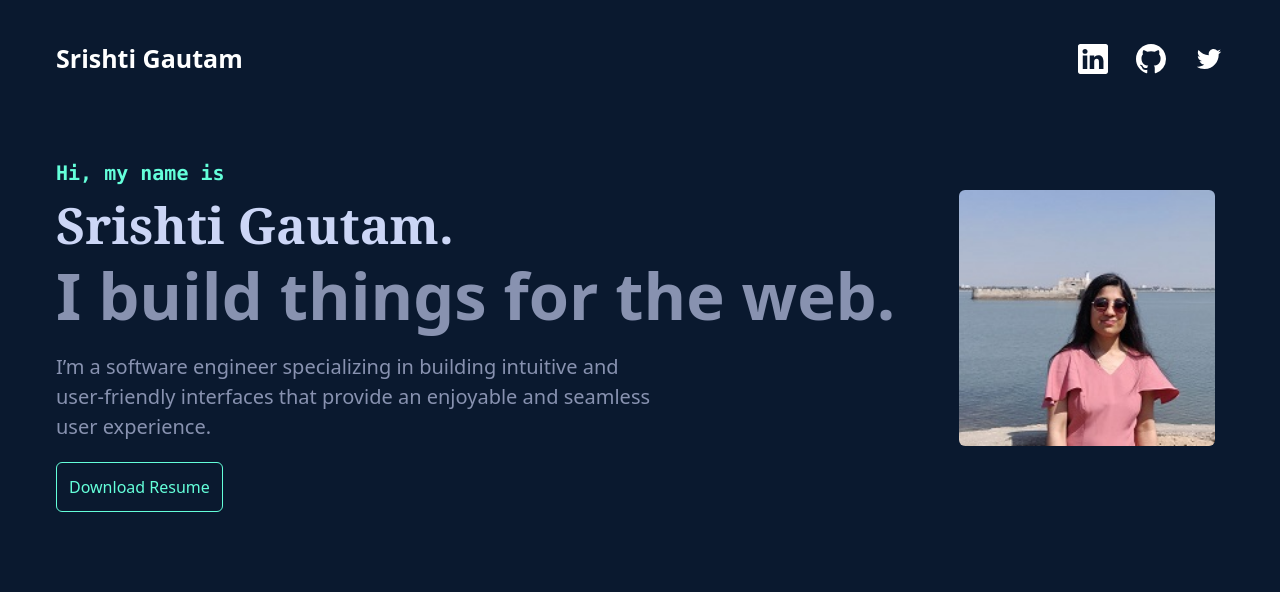
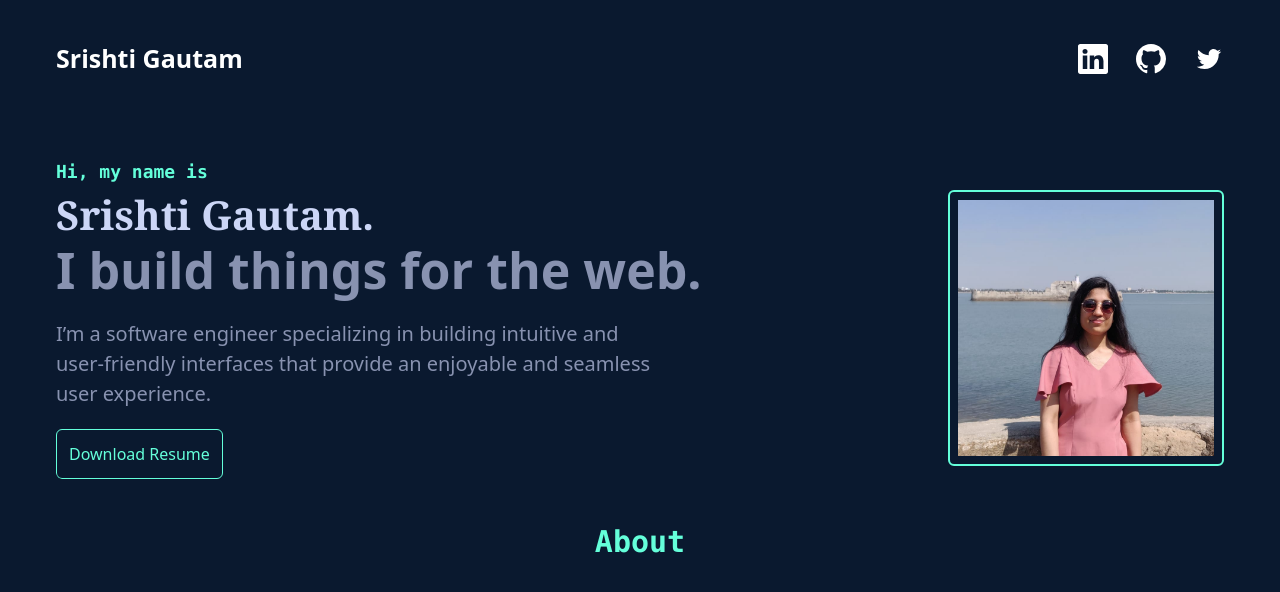
Before and after one commit to srishtigautam21/srishti-portfolio, a Next.js app: page / in a window 1280 px wide. Shown: the top 592 px of the page. Built offline with nearby package versions, Linux system fonts and the light colour scheme.

Commit message:
Add home page and start about page

```diff
--- a/src/app/page.tsx
+++ b/src/app/page.tsx
@@ -1,9 +1,12 @@
 import About from "@/components/About";
+import ProfileHome from "@/components/ProfileHome";
 
 export default function Home() {
   return (
-    <main className='text-white min-h-screen antialiased'>
+    //
+    <main className='text-white  min-h-screen  antialiased'>
       {/* <div>Hello In 1st page nsvndksvkvlkd bcjkdsnks c jsbcjds</div> */}
+      <ProfileHome />
       <About />
     </main>
   );
--- a/src/components/About.tsx
+++ b/src/components/About.tsx
@@ -1,46 +1,13 @@
-"use client";
-
-import profile1 from "../../src/asset/profile-photo-one.jpg";
-import Image from "next/image";
+import React from "react";
 
 function About() {
   return (
-    <div className='flex gap-16 py-10 px-14'>
-      {/* py-10 px-14 */}
-      <div className='h-auto md:h-[40rem] rounded-md flex flex-col items-start  relative overflow-hidden '>
-        <div className=' text-green md:font-semibold text-[15px] font-mono md:text-[20px] font-medium'>
-          <h1>Hi, my name is</h1>
-        </div>
-        <div className=' text-lightSlate text-[30px] font-semibold font-serif md:text-[50px]'>
-          <h2>Srishti Gautam.</h2>
-        </div>
-        <div className='text-slate text-[40px] md:text-[65px] font-bold font-fontSans leading-none'>
-          <h3>I build things for the web.</h3>
-        </div>
-        <p className='text-slate font-fontSans mt-6 text-[20px] max-w-[600px]'>
-          I’m a software engineer specializing in building intuitive and
-          user-friendly interfaces that provide an enjoyable and seamless user
-          experience.
-        </p>
-        <a
-          download=''
-          href='pdf/Srishti-gautam-resume.pdf'
-          className='text-green border border-green p-3 mt-5 rounded-md'
-        >
-          Download Resume<i className='uil uil-download-alt button__icon'></i>
-        </a>
-        {/*
-      // make responsive */}
+    <>
+      <div className=' text-green md:font-semibold text-[15px] font-mono md:text-[30px] font-medium text-center'>
+        About
       </div>
-      <div>
-        <Image
-          src={profile1}
-          alt='profile1'
-          className='h-64 w-64 rounded-md object-cover flex items-center mt-8'
-        />
-      </div>
-      {/* //Add gmail connect either on side of resume or in navbar */}
-    </div>
+      <div className='flex flex-col-reverse md:flex-row md:justify-between gap-16 py-10 px-14'></div>
+    </>
   );
 }
 
--- /dev/null
+++ b/src/components/ProfileHome.tsx
@@ -0,0 +1,54 @@
+"use client";
+
+import profile2 from "../asset/my-photo.jpg";
+import Image from "next/image";
+import useWindowDimemsions from "@/hooks/useWindowDimemsions"; //remove
+
+function ProfileHome() {
+  const windowDimensions = useWindowDimemsions();
+  return (
+    <div className='flex flex-col-reverse md:flex-row md:justify-between gap-16 py-10 px-14'>
+      {/* py-10 px-14 */}
+      {/* md:h-[40rem]  */}
+      <div className='h-auto rounded-md flex flex-col items-start relative overflow-hidden '>
+        {/* {
+          windowDimensions.width < 700 ? <div></div> : <div></div>
+        } */}
+        <div className=' text-green md:font-semibold text-[15px] font-mono md:text-[18px] font-medium'>
+          <h1>Hi, my name is</h1>
+        </div>
+        <div className=' text-lightSlate text-[30px] font-semibold font-serif md:text-[40px]'>
+          <h2>Srishti Gautam.</h2>
+        </div>
+        <div className='text-slate text-[40px] md:text-[50px] font-bold font-fontSans leading-none'>
+          <h3>I build things for the web.</h3>
+        </div>
+        <p className='text-slate font-fontSans mt-6 text-[20px] max-w-[600px]'>
+          I’m a software engineer specializing in building intuitive and
+          user-friendly interfaces that provide an enjoyable and seamless user
+          experience.
+        </p>
+        <a
+          download=''
+          href='pdf/Srishti-gautam-resume.pdf'
+          className='text-green border border-green p-3 mt-5 rounded-md'
+        >
+          Download Resume<i className='uil uil-download-alt button__icon'></i>
+        </a>
+        {/*
+      // make responsive */}
+      </div>
+      <div className='border-2 border-green h-max md:mt-8 rounded-md p-2'>
+        <Image
+          src={profile2}
+          alt='profile2'
+          // max-h-64
+          className='w-full h-64 max-h-64 max-w-64  object-cover flex items-center '
+        />
+      </div>
+      {/* //Add gmail connect either on side of resume or in navbar */}
+    </div>
+  );
+}
+
+export default ProfileHome;
--- /dev/null
+++ b/src/hooks/useWindowDimemsions.tsx
@@ -0,0 +1,28 @@
+import React from "react";
+import { useEffect, useState } from "react";
+
+function useWindowDimemsions() {
+  const [windowDimensions, setWindowDimensions] = useState({
+    width: window.innerWidth,
+    height: window.innerHeight,
+  });
+
+  useEffect(() => {
+    const handleResize = () => {
+      setWindowDimensions({
+        width: window.innerWidth,
+        height: window.innerHeight,
+      });
+    };
+    window.addEventListener("resize", handleResize);
+    return () => window.removeEventListener("resize", handleResize);
+  }, []);
+
+  return windowDimensions;
+
+  //   return (
+  //     <div>useWindowDimemsions</div>
+  //   )
+}
+
+export default useWindowDimemsions;
```
Also changed, not shown: src/asset/my-photo.jpg (added).
